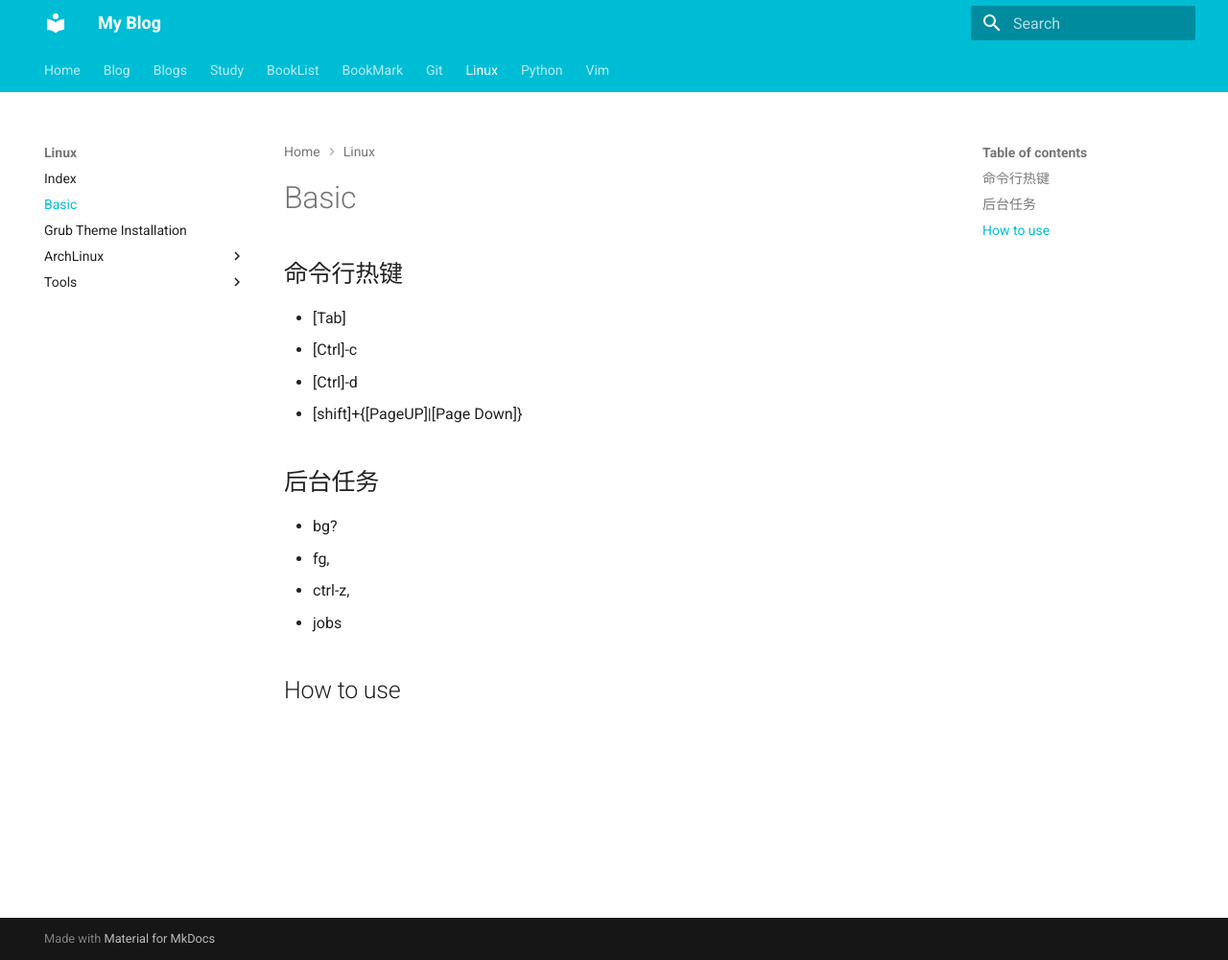
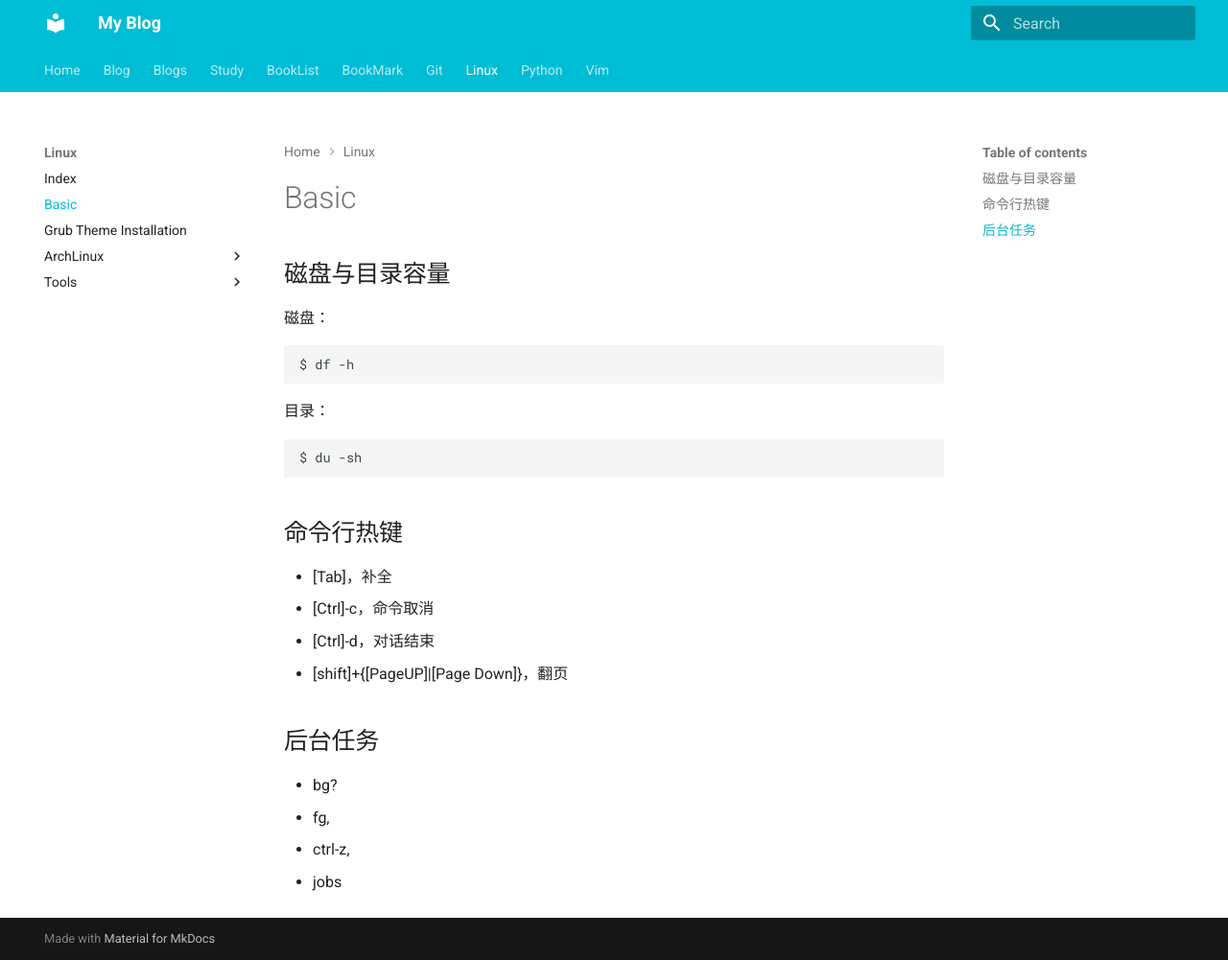
Before and after one commit to WGZ-W/wgz-w.github.io, an MkDocs documentation site: the page built from docs/Linux/basic.md, in a window 1280 px wide and 1001 px high. Shown: the whole window at 96% size. Built offline with MkDocs 1.6.1 and Material for MkDocs 9.7.7, drawn with Linux system fonts in a browser that asks for light colours.

Commit message:
Update linux

````diff
--- a/docs/Linux/basic.md
+++ b/docs/Linux/basic.md
@@ -1,17 +1,25 @@
 # Basic
 
 
+
+## 磁盘与目录容量
+磁盘：
+```
+$ df -h
+```
+目录：
+```
+$ du -sh
+```
+
 ## 命令行热键
-- [Tab]
-- [Ctrl]-c
-- [Ctrl]-d
-- [shift]+{[PageUP]|[Page Down]}
+- [Tab]，补全
+- [Ctrl]-c，命令取消
+- [Ctrl]-d，对话结束
+- [shift]+{[PageUP]|[Page Down]}，翻页
 
 ## 后台任务
 - bg?
 - fg,
 - ctrl-z,
 - jobs
-
-
-## How to use
````
Also changed, not shown: docs/Linux/index.md (+2 -0 lines).
